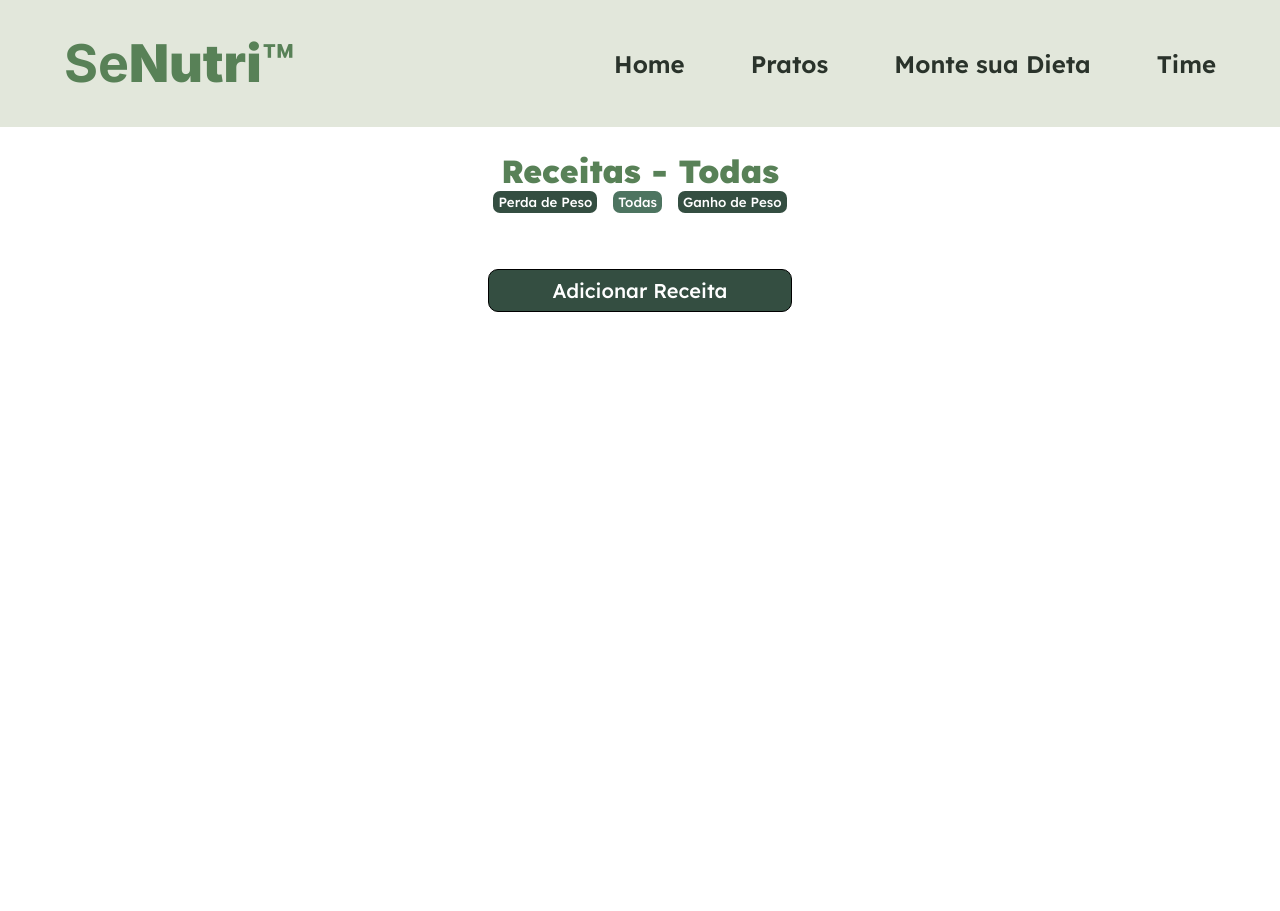
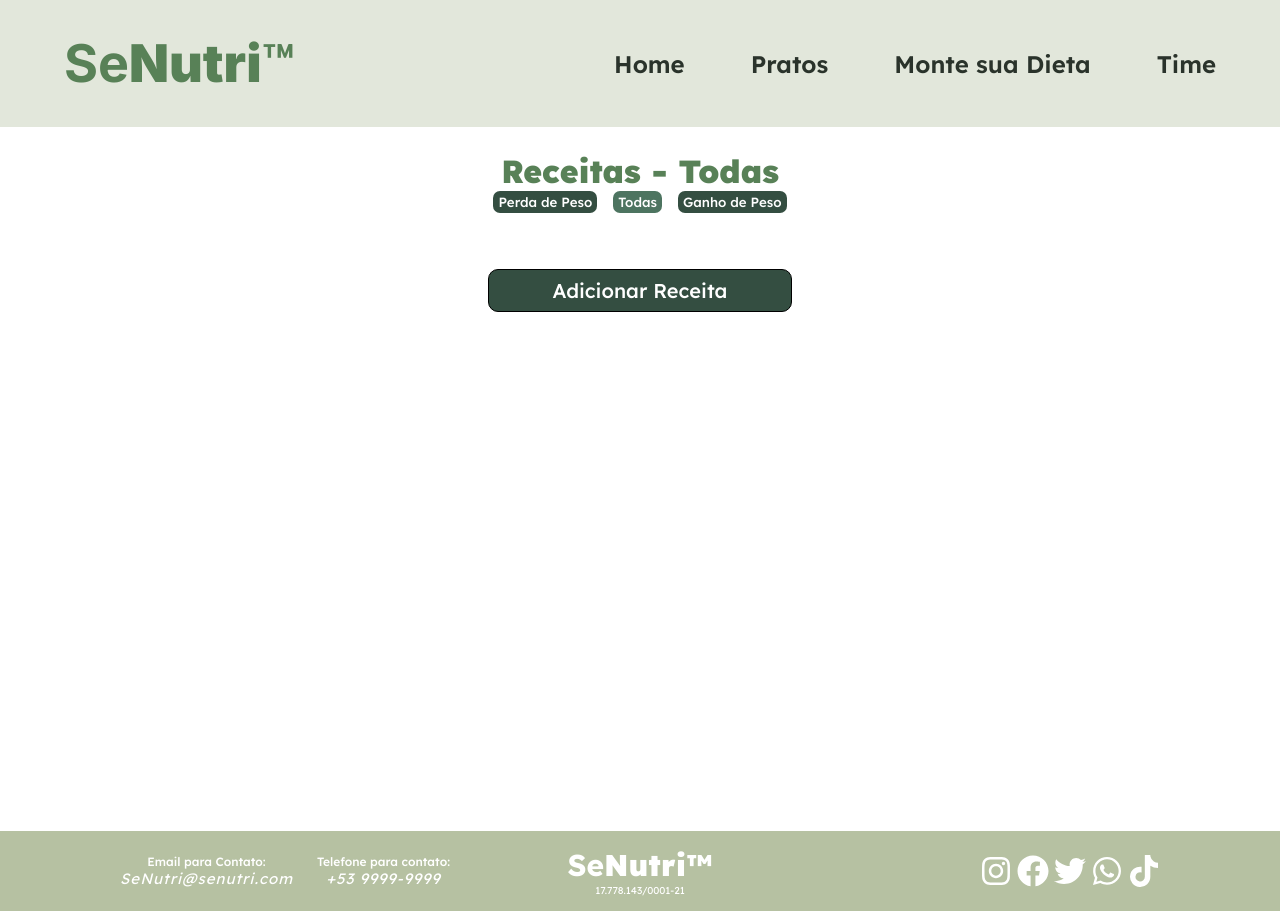
Before and after one commit to bigjujas/SeNutri, a React (Vite) app: page /pratos in a window 1280 px wide. Before the commit the page ends 800 px from the top, so only its background shows below. Built offline with nearby package versions, Linux system fonts and the light colour scheme.

Commit message:
footer agora fml

```diff
--- /dev/null
+++ b/src/App.css
@@ -0,0 +1,16 @@
+.home_tab {
+    display: flex;
+    flex-direction: column;
+    justify-content: center;
+    align-items: center;
+    height: 85vh;
+}
+
+.home_tab h1 {
+    color: white;
+    background-color: #a3b18ac9;
+    padding: 10vh;
+    border-radius: 1rem;
+    font-size: 32px;
+    font-weight: 900;
+}
--- a/src/App.jsx
+++ b/src/App.jsx
@@ -2,8 +2,10 @@
 import React from "react";
 import { BrowserRouter as Router, Routes, Route } from "react-router-dom";
 import Header from "./components/Header";
+import Footer from "./components/Footer";
 import Pratos from "./Pratos"
 import IMC from "./IMC"
+import "./App.css"
 
 export default function App() {
   return (
@@ -15,11 +17,18 @@ export default function App() {
         <Route path="/pratos" element={<Pratos />} />
         <Route path="/IMC" element={<IMC />} />
       </Routes>
+      <Footer />
     </Router>
   );
 }
 
 // FAZER O HTML AQUI
 function AppContent() {
-  return <h2>Bem-vindo! Este é o conteúdo principal do App.</h2>;
+  return (
+    <>
+    <div className="home_tab">
+      <h1>Aqui é a home fml</h1>
+    </div>
+    </>
+  )
 }
--- a/src/IMC.css
+++ b/src/IMC.css
@@ -5,7 +5,7 @@
   padding: 0;
   display: flex;
   justify-content: center;
-  align-items: center;
+  height: 85vh;
 }
 
 
@@ -24,7 +24,7 @@
   font-size: 30px;
   font-weight: 800;
   color: #588157;
-  margin-top: 8vh;
+  margin-top: 10vh;
 }
 
 
@@ -68,7 +68,7 @@
   border: none;
   border-radius: 0.5rem;
   cursor: pointer;
-  transition: background-color 0.3s;
+  transition: all 0.3s ease;
 }
 
 .button-imc:hover {
--- a/src/IMC.jsx
+++ b/src/IMC.jsx
@@ -1,4 +1,4 @@
-import React, { useState } from 'react';
+import { useState } from 'react';
 import './IMC.css';
 
 const IMC = () => {
--- a/src/Pratos.css
+++ b/src/Pratos.css
@@ -2,8 +2,8 @@
     display: flex;
     flex-direction: column;
     flex: 1;
-    justify-content: center;
     align-items: center;
+    height: 85vh;
 }
 
 .pratos_tab h1 {
--- /dev/null
+++ b/src/components/Footer.css
@@ -0,0 +1,63 @@
+.main_footer {
+    height: 10vh;
+    background-color: #a3b18ac9;
+    display: flex;
+    flex: 1;
+    justify-content: space-between;
+    align-items: center;
+    margin-top: 3vh;
+    padding: 0 15vh;
+    position: relative;
+}
+
+.footer_contacts {
+    display: flex;
+    gap: 3vh;
+}
+
+.footer_name {
+    position: absolute;
+    top: 50%;
+    left: 50%;
+    transform: translate(-50%, -50%);
+    margin: 0;
+}
+
+.footer_contacts h2 {
+    font-style: italic;
+    color: white;
+    font-size: 15px;
+    font-weight: 400;
+    letter-spacing: 1px;
+    text-align: center;
+}
+
+.footer_contacts p {
+    text-align: center;
+    font-size: 12px;
+    font-weight: 500;
+    color: white;
+}
+
+.footer_name h1 {
+    font-size: 30px;
+    font-weight: 700;
+    color: white;
+}
+
+.footer_name h1 span {
+    font-weight: 900;
+}
+
+.footer_name p {
+    text-align: center;
+    font-size: 10px;
+    color: white;
+}
+
+.footer_icons {
+    display: flex;
+    gap: 5px;
+    color: white;
+    font-size: 32px;
+}
--- /dev/null
+++ b/src/components/Footer.jsx
@@ -0,0 +1,35 @@
+import './Footer.css';
+import { FaInstagram, FaFacebook, FaTwitter, FaWhatsapp, FaTiktok  } from "react-icons/fa";
+
+export function Footer() {
+
+  return (
+    <>
+    <footer className="main_footer">
+        <div className="footer_contacts">
+            <div className="contact_container">
+                <p>Email para Contato:</p>
+            <h2>SeNutri@senutri.com</h2>
+            </div>
+            <div className="contact_container">
+                <p>Telefone para contato:</p>
+            <h2>+53 9999-9999</h2>
+            </div>
+        </div>
+        <div className="footer_name">
+        <h1>Se<span>Nutri</span>™</h1>
+        <p>17.778.143/0001-21</p>
+        </div>
+        <div className="footer_icons">
+        <FaInstagram />
+        <FaFacebook />
+        <FaTwitter />
+        <FaWhatsapp />
+        <FaTiktok />
+        </div>
+    </footer>
+    </>
+  );
+}
+
+export default Footer;
--- a/src/components/Header.jsx
+++ b/src/components/Header.jsx
@@ -1,5 +1,3 @@
-/* eslint-disable no-unused-vars */
-import React from "react";
 import { Link } from "react-router-dom";
 import './Header.css';
 
```
